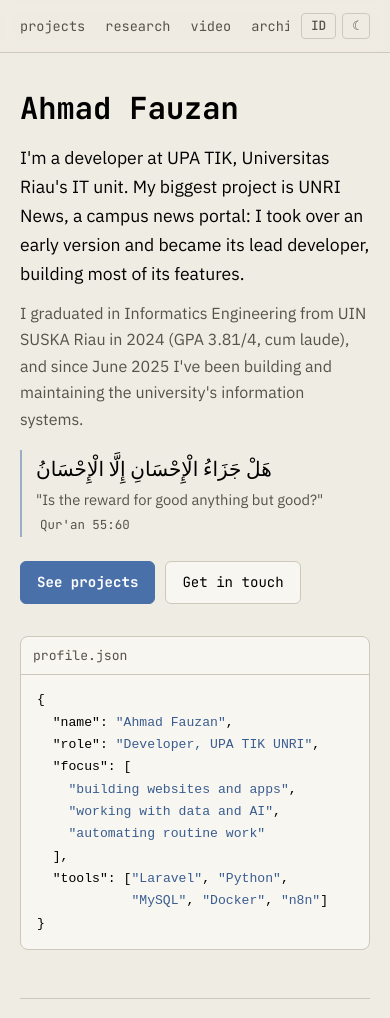
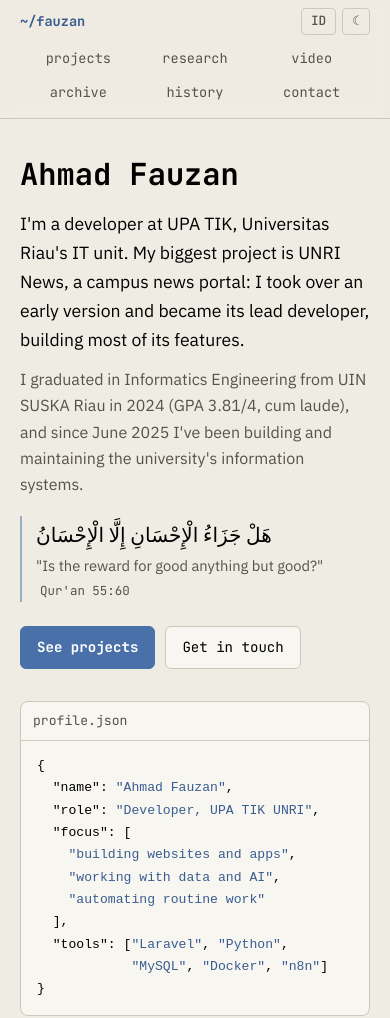
Before and after one commit to amdfzn/portfolio, a plain HTML site: page index.html in a window 390 px wide. Shown: the top 1018 px of the page. Drawn offline with Linux system fonts and the light colour scheme.

Commit message:
Menu mobile: dua baris tanpa geser horizontal
Co-Authored-By: Claude Opus 5.5 <noreply@anthropic.com>

```diff
--- a/index.html
+++ b/index.html
@@ -103,9 +103,11 @@ footer .contact span { color: var(--muted); }
 @keyframes blink { 50% { opacity: 0; } }
 @media (prefers-reduced-motion: reduce) { .caret { animation: none; } html { scroll-behavior: auto; } }
 @media (max-width: 760px) {
-  nav .wrap { gap: 12px; }
-  nav .brand { display: none; }
-  nav .menu { margin-left: 0; margin-right: auto; }
+  html { scroll-padding-top: 96px; }
+  nav .wrap { flex-wrap: wrap; height: auto; gap: 6px 12px; padding-top: 8px; padding-bottom: 8px; }
+  nav .toggles { margin-left: auto; }
+  nav .menu { order: 3; width: 100%; margin: 0; display: grid; grid-template-columns: repeat(3, 1fr); gap: 0; overflow: visible; }
+  nav .menu a { padding: 6px 0; text-align: center; }
   .hero { grid-template-columns: 1fr; padding-top: 36px; }
   .cards { grid-template-columns: 1fr; }
   .stats { grid-template-columns: 1fr; }
```
